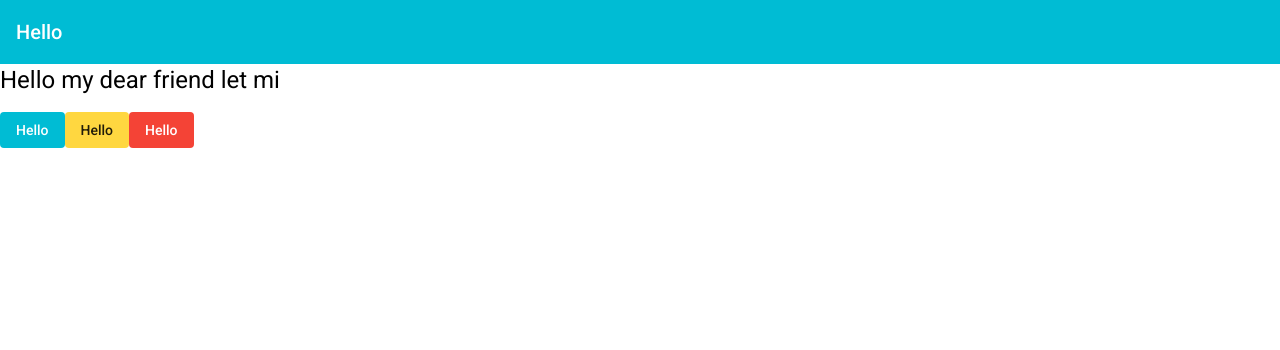
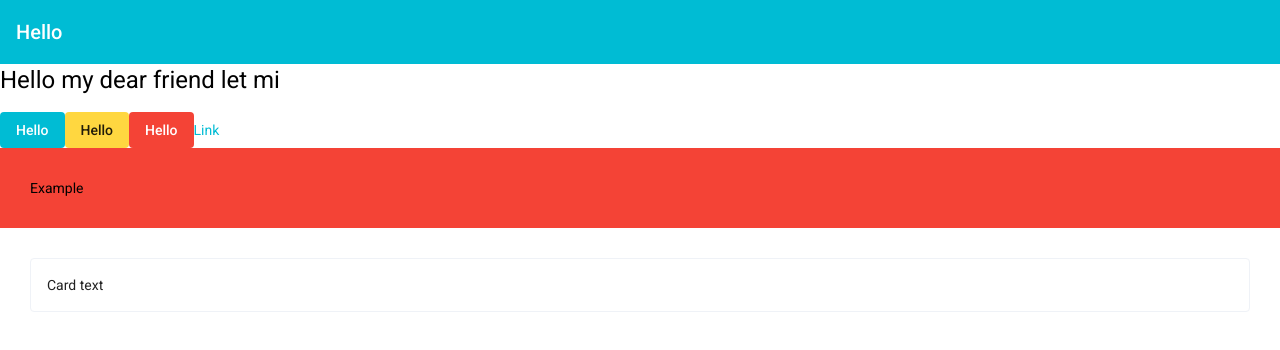
Before and after one commit to Nurdaulet1993/shop, an Angular app: page / in a window 1280 px wide. Shown: the top 350 px of the page. Built offline with nearby package versions, Linux system fonts and the light colour scheme.

Commit message:
Style structure utils

```diff
--- a/angular.json
+++ b/angular.json
@@ -35,6 +35,7 @@
             ],
             "stylePreprocessorOptions": {
               "includePaths": [
+                "src/app",
                 "src/assets",
                 "src/assets/scss"
               ]
--- /dev/null
+++ b/src/app/_app-theme.scss
@@ -0,0 +1,24 @@
+@use 'sass:map';
+@use '@angular/material' as mat;
+
+@mixin app-component-theme($theme) {
+  $color-config: mat.get-color-config($theme);
+
+  $primary-clr: mat.get-color-from-palette(map-get($color-config, 'primary'));
+  $accent-clr: mat.get-color-from-palette(map-get($color-config, 'accent'));
+  $warn-clr: mat.get-color-from-palette(map-get($color-config, 'warn'));
+
+  .theme-wrapper {
+    display: block;
+    background-color: $warn-clr;
+  }
+
+  .example {
+    background-color: $warn-clr;
+  }
+
+  .link {
+    color: $primary-clr;
+    text-decoration: none;
+  }
+}
--- a/src/app/app.component.html
+++ b/src/app/app.component.html
@@ -5,4 +5,14 @@
   <button mat-flat-button color="primary">Hello</button>
   <button mat-flat-button color="accent">Hello</button>
   <button mat-flat-button color="warn">Hello</button>
+
+  <a href="#" class="link">Link</a>
+
+  <div class="example">
+    Example
+  </div>
+
+  <div style="padding: 30px">
+    <mat-card class="hover-translate-y-n10 hover-shadow-1">Card text</mat-card>
+  </div>
 </div>
--- a/src/app/app.component.scss
+++ b/src/app/app.component.scss
@@ -0,0 +1,5 @@
+@import "src/assets/scss/abstarcts/mixins";
+
+.example {
+  padding: 30px;
+}
--- a/src/assets/scss/_main.scss
+++ b/src/assets/scss/_main.scss
@@ -1 +1,4 @@
 @import "base/reset";
+@import "components/mat-card";
+
+@import "abstarcts/utils";
--- /dev/null
+++ b/src/assets/scss/abstarcts/_utils.scss
@@ -0,0 +1,18 @@
+@use "sass:math";
+@import "mixins";
+
+[class*="hover-"] {
+  transition: all 200ms ease!important;
+}
+
+.hover-shadow-1 {
+  &:hover {
+     @include box-shadow-1;
+  }
+}
+
+.hover-translate-y-n10 {
+  &:hover {
+    transform: translateY(math.div(-10, 16) * 1rem);
+  }
+}
--- /dev/null
+++ b/src/assets/scss/abstarcts/mixins.scss
@@ -0,0 +1,6 @@
+@mixin box-shadow-1 {
+  box-shadow: 0 1rem 3rem rgb(31 45 61 / 13%)!important;
+}
+@mixin box-shadow-2 {
+  box-shadow: 0 1rem 3rem rgb(31 45 61 / 13%)!important;
+}
--- /dev/null
+++ b/src/assets/scss/components/_mat-card.scss
@@ -0,0 +1,7 @@
+@use "sass:math";
+
+.mat-card {
+  border: 1px solid #eff2f7;
+  border-radius: math.div(4, 16) * 1rem;
+  box-shadow: unset!important;
+}
--- a/src/styles.scss
+++ b/src/styles.scss
@@ -4,12 +4,21 @@
 @import "src/themes/default-theme";
 @import "src/themes/dark-theme";
 
+@import "app-theme";
+
+@mixin custom-components-theme($theme) {
+  @include app-component-theme($theme);
+}
+
+
 .DEFAULT-THEME {
   @include mat.all-component-themes($default-theme);
+  @include custom-components-theme($default-theme);
 }
 
 .DARK-THEME {
   @include mat.all-component-themes($dark-theme);
+  @include custom-components-theme($default-theme);
 }
 
 
```
Also changed, not shown: src/assets/scss/abstarcts/_mixins.scss (deleted), src/assets/scss/abstarcts/_variables.scss (deleted), src/assets/scss/abstarcts/variables.scss (added).
